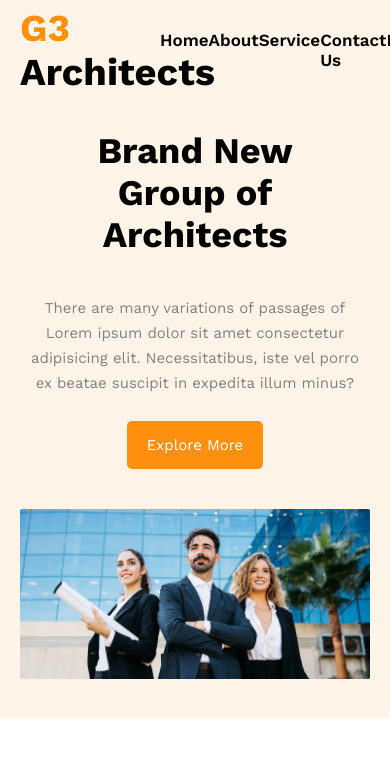
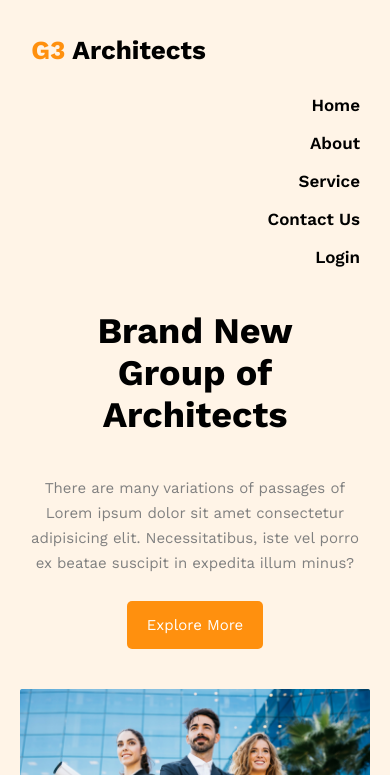
Before and after one commit to rakib5561/G3-architect, a plain HTML site: page index.html in a window 390 px wide. Shown: the top 775 px of the page. Drawn offline with nearby package versions, Linux system fonts and the light colour scheme.

Commit message:
completed responsive navbar for mobile device

```diff
--- a/style/style.css
+++ b/style/style.css
@@ -380,19 +380,52 @@ footer {
 
 /* Mobile Devices */
 @media only screen and (max-width: 688px) {
-  section {
-    margin: 60px 0px;
+  #header-part {
+    padding: 10px 0px;
+    background-color: #fff4e7;
+    margin-bottom: 50px;
+  }
+  .nav-bar {
+    width: 100%;
+    display: flex;
+    flex-direction: column;
+    justify-content: space-between;
+    margin-bottom: 180px;
+  }
+  .logo {
+    width: 100%;
+    padding: 25px 20px;
+  }
+  .logo a {
+    color: black;
+    font-size: 26px;
+  }
+  .menu-items {
+    width: 100%;
+    display: flex;
+    flex-direction: column;
+    align-items: flex-end;
+  }
+
+  .menu-items li {
+    width: 100%;
+    text-align: right;
+    list-style-type: none;
+    margin-bottom: 8px;
+    padding: 5px 10px;
   }
 
   .header-content h1 {
     font-size: 36px;
   }
-
   .header-content p {
     width: 100%;
     text-align: center;
     padding: 0px 10px;
     margin-bottom: 25px;
+  }
+  section {
+    margin: 60px 0px;
   }
   /* End Header */
   .featurs {
@@ -400,13 +433,17 @@ footer {
     display: flex;
     flex-direction: column;
   }
-
   .featurs-images {
     width: 100%;
     padding: 0px 10px;
   }
+  .featurs-images {
+    display: grid;
+    grid-template-columns: 100%;
+    grid-gap: 20px;
+  }
   .featurs-images img {
-    width: 290px;
+    width: 100%;
   }
   .features-content {
     width: 100%;
```
